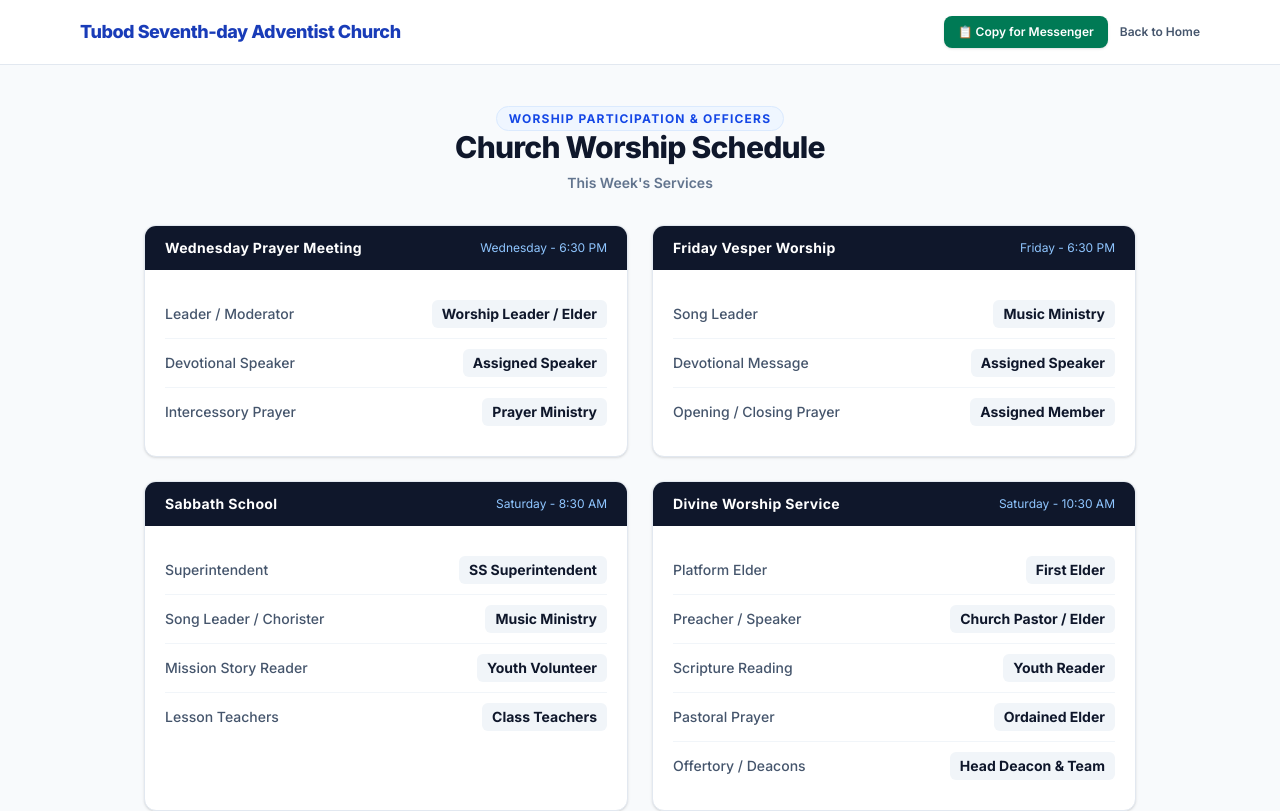
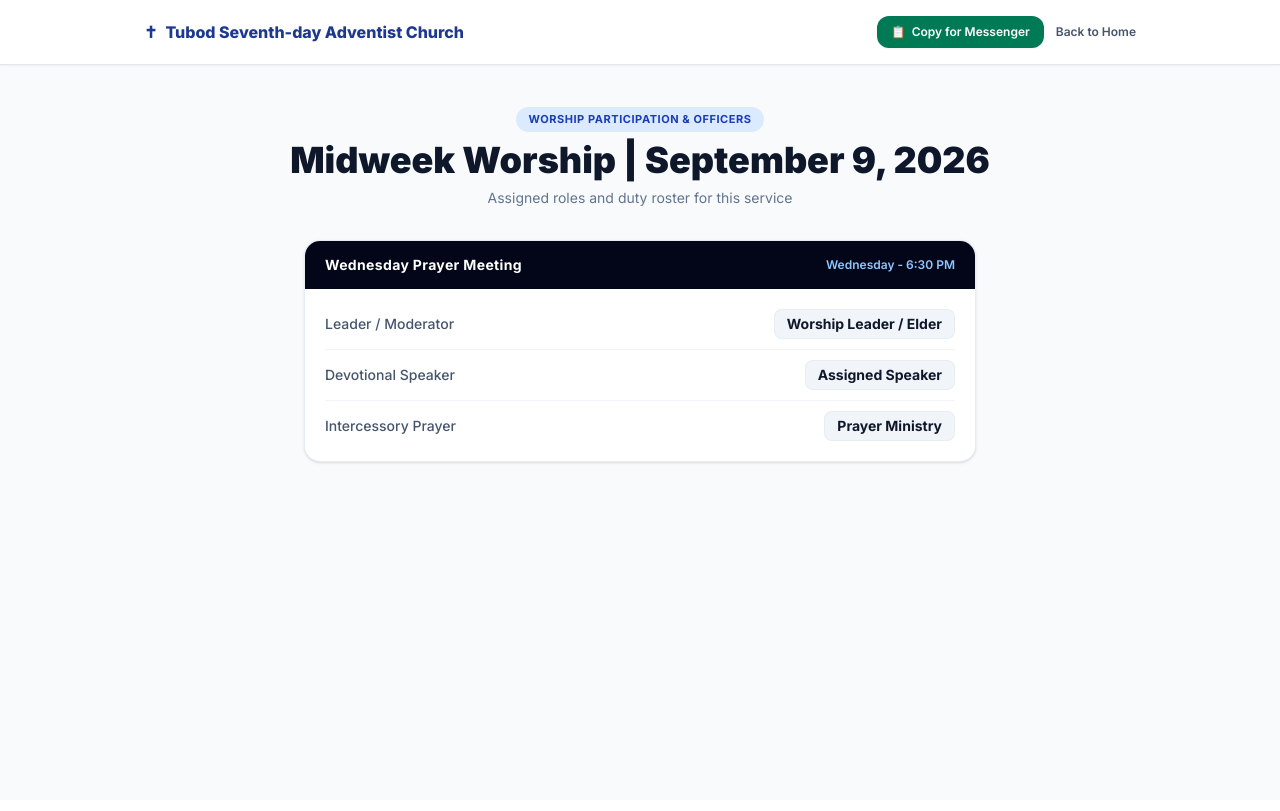
Before and after one commit to mvcashbel-art/church-website, a Next.js app: page /schedule in a window 1280 px wide. Shown: the top 811 px of the page. Built offline with nearby package versions, Linux system fonts and the light colour scheme.

Commit message:
Update page.tsx
Updated service schedule to reflect changes in service duties and enabled states.

```diff
--- a/app/schedule/page.tsx
+++ b/app/schedule/page.tsx
@@ -3,7 +3,7 @@
 import { useState, useEffect } from "react";
 import Link from "next/link";
 
-interface ServiceWorship {
+interface ServiceDuty {
   role: string;
   assignedTo: string;
 }
@@ -12,7 +12,7 @@ interface ServiceSchedule {
   title: string;
   time: string;
   enabled: boolean;
-  duties: ServiceWorship[];
+  duties: ServiceDuty[];
 }
 
 interface WeekSchedule {
@@ -25,7 +25,7 @@ interface WeekSchedule {
 }
 
 const DEFAULT_SCHEDULE: WeekSchedule = {
-  dateRange: "This Week's Services",
+  dateRange: "Midweek Worship | September 9, 2026",
   midweek: {
     title: "Wednesday Prayer Meeting",
     time: "Wednesday - 6:30 PM",
@@ -39,7 +39,7 @@ const DEFAULT_SCHEDULE: WeekSchedule = {
   vespers: {
     title: "Friday Vesper Worship",
     time: "Friday - 6:30 PM",
-    enabled: true,
+    enabled: false,
     duties: [
       { role: "Song Leader", assignedTo: "Music Ministry" },
       { role: "Devotional Message", assignedTo: "Assigned Speaker" },
@@ -49,7 +49,7 @@ const DEFAULT_SCHEDULE: WeekSchedule = {
   sabbathSchool: {
     title: "Sabbath School",
     time: "Saturday - 8:30 AM",
-    enabled: true,
+    enabled: false,
     duties: [
       { role: "Superintendent", assignedTo: "SS Superintendent" },
       { role: "Song Leader / Chorister", assignedTo: "Music Ministry" },
@@ -60,7 +60,7 @@ const DEFAULT_SCHEDULE: WeekSchedule = {
   divineWorship: {
     title: "Divine Worship Service",
     time: "Saturday - 10:30 AM",
-    enabled: true,
+    enabled: false,
     duties: [
       { role: "Platform Elder", assignedTo: "First Elder" },
       { role: "Preacher / Speaker", assignedTo: "Church Pastor / Elder" },
@@ -72,7 +72,7 @@ const DEFAULT_SCHEDULE: WeekSchedule = {
   ay: {
     title: "Adventist Youth (AY) Service",
     time: "Saturday - 3:30 PM",
-    enabled: true,
+    enabled: false,
     duties: [
       { role: "AY Program Leader", assignedTo: "AY Sponsor" },
       { role: "Song Service", assignedTo: "AY Praise Team" },
@@ -87,114 +87,109 @@ export default function SchedulePage() {
   const [copied, setCopied] = useState(false);
 
   useEffect(() => {
-    const saved = localStorage.getItem("church_Worship_schedule");
+    const saved = localStorage.getItem("church_duty_schedule");
     if (saved) {
       try {
-        setSchedule(JSON.parse(saved));
+        const parsed = JSON.parse(saved);
+        setSchedule({ ...DEFAULT_SCHEDULE, ...parsed });
       } catch (e) {}
     }
   }, []);
 
-  // Filter only enabled/visible services
-  const visibleServices = (
-    [
-      schedule.midweek,
-      schedule.vespers,
-      schedule.sabbathSchool,
-      schedule.divineWorship,
-      schedule.ay,
-    ] as ServiceSchedule[]
-  ).filter((s) => s.enabled !== false);
+  const serviceKeys = ["midweek", "vespers", "sabbathSchool", "divineWorship", "ay"] as const;
+  const activeServices = serviceKeys.filter((key) => schedule[key]?.enabled === true);
 
-  const copyToMessenger = () => {
-    const formatSection = (sec: ServiceSchedule) => {
-      const list = sec.duties.map((d) => `• ${d.role}: ${d.assignedTo}`).join("\n");
-      return `📌 *${sec.title}* (${sec.time})\n${list}`;
-    };
+  const handleCopy = () => {
+    let text = `✝ Tubod Seventh-day Adventist Church\n📅 ${schedule.dateRange}\n\n`;
 
-    const text = `⛪ *TUBOD SDA CHURCH - Worship Schedule*\n🗓️ ${schedule.dateRange}\n\n` +
-      visibleServices.map(formatSection).join("\n\n") +
-      `\n\n"Whatever your hand finds to do, do it with all your might." - Ecclesiastes 9:10`;
+    activeServices.forEach((key) => {
+      const s = schedule[key];
+      text += `--- ${s.title.toUpperCase()} (${s.time}) ---\n`;
+      s.duties.forEach((d) => {
+        text += `• ${d.role}: ${d.assignedTo}\n`;
+      });
+      text += `\n`;
+    });
 
+    text += `Please check your assignments. God bless! 🙏`;
     navigator.clipboard.writeText(text);
     setCopied(true);
     setTimeout(() => setCopied(false), 2500);
   };
 
   return (
-    <div className="min-h-screen bg-slate-50 text-slate-900 flex flex-col font-sans">
-      <header className="bg-white border-b border-slate-200 sticky top-0 z-50">
-        <div className="max-w-6xl mx-auto px-4 h-16 flex items-center justify-between">
-          <Link href="/" className="text-base sm:text-lg font-extrabold text-blue-800 tracking-tight">
-            Tubod Seventh-day Adventist Church
+    <div className="min-h-screen bg-slate-50 text-slate-900 pb-20 selection:bg-blue-100">
+      <header className="bg-white border-b border-slate-200 sticky top-0 z-30 shadow-xs">
+        <div className="max-w-5xl mx-auto px-4 h-16 flex items-center justify-between">
+          <Link href="/" className="font-extrabold text-blue-900 text-sm sm:text-base flex items-center gap-2">
+            <span>✝</span> Tubod Seventh-day Adventist Church
           </Link>
           <div className="flex items-center gap-3">
             <button
-              onClick={copyToMessenger}
-              className="bg-emerald-700 hover:bg-emerald-800 text-white text-xs font-semibold px-3.5 py-2 rounded-lg transition-colors flex items-center gap-1.5 shadow-sm"
+              onClick={handleCopy}
+              className="bg-emerald-700 hover:bg-emerald-800 text-white font-semibold text-xs px-3.5 py-2 rounded-xl transition-all shadow-xs flex items-center gap-1.5"
             >
-              {copied ? "✓ Copied to Clipboard!" : "📋 Copy for Messenger"}
+              <span>{copied ? "✓" : "📋"}</span>
+              <span>{copied ? "Copied!" : "Copy for Messenger"}</span>
             </button>
-            <Link
-              href="/"
-              className="text-xs font-semibold text-slate-600 hover:text-blue-800"
-            >
+            <Link href="/" className="text-xs font-semibold text-slate-600 hover:text-blue-700 transition-colors">
               Back to Home
             </Link>
           </div>
         </div>
       </header>
 
-      <main className="max-w-5xl mx-auto px-4 py-10 w-full flex-1">
-        <div className="text-center mb-8 space-y-2">
-          <span className="text-xs font-bold text-blue-700 uppercase tracking-widest bg-blue-50 px-3 py-1 rounded-full border border-blue-100">
+      <main className="max-w-5xl mx-auto px-4 pt-10">
+        <div className="text-center space-y-2 mb-8">
+          <span className="inline-block px-3 py-1 rounded-full bg-blue-100 text-blue-800 font-bold text-[11px] tracking-wider uppercase">
             Worship Participation & Officers
           </span>
-          <h1 className="text-3xl font-extrabold text-slate-900 tracking-tight">
-            Church Worship Schedule
+          <h1 className="text-3xl sm:text-4xl font-black text-slate-900">
+            {schedule.dateRange || "Church Worship Schedule"}
           </h1>
-          <p className="text-sm font-semibold text-slate-500">{schedule.dateRange}</p>
+          <p className="text-xs sm:text-sm text-slate-500">
+            Assigned roles and duty roster for this service
+          </p>
         </div>
 
-        {visibleServices.length === 0 ? (
-          <div className="text-center py-16 bg-white rounded-xl border border-slate-200 p-8">
-            <p className="text-slate-500 font-medium">No Worship schedules are currently published for this period.</p>
-            <p className="text-xs text-slate-400 mt-1">Check back soon or ask your church elders for assignments.</p>
+        {activeServices.length === 0 ? (
+          <div className="bg-white border border-slate-200 rounded-2xl p-12 text-center max-w-md mx-auto shadow-xs">
+            <span className="text-3xl">🗓️</span>
+            <h3 className="font-bold text-slate-800 mt-2">No Service Currently Active</h3>
+            <p className="text-xs text-slate-500 mt-1">
+              The church administrator has not enabled a duty schedule for this day yet.
+            </p>
           </div>
         ) : (
-          <div className="grid md:grid-cols-2 gap-6">
-            {visibleServices.map((srv, idx) => (
+          <div className={`grid gap-6 ${activeServices.length === 1 ? "max-w-2xl mx-auto" : "md:grid-cols-2"}`}>
+            {activeServices.map((key) => {
+              const item = schedule[key];
+              return (
                 <div
-                key={idx}
-                className="bg-white rounded-xl border border-slate-200 shadow-sm overflow-hidden flex flex-col"
+                  key={key}
+                  className="bg-white border border-slate-200/80 rounded-2xl shadow-sm overflow-hidden flex flex-col"
                 >
-                <div className="bg-slate-900 text-white px-5 py-3 flex items-center justify-between">
-                  <h2 className="font-bold text-sm tracking-wide">{srv.title}</h2>
-                  <span className="text-xs text-blue-300">{srv.time}</span>
+                  <div className="bg-slate-950 text-white px-5 py-3.5 flex justify-between items-center">
+                    <h2 className="font-bold text-sm tracking-wide">{item.title}</h2>
+                    <span className="text-xs text-blue-300 font-semibold">{item.time}</span>
                   </div>
-                <div className="p-5 divide-y divide-slate-100 flex-1">
-                  {srv.duties.map((Worship, dIdx) => (
-                    <div key={dIdx} className="py-2.5 flex justify-between items-center text-xs sm:text-sm">
-                      <span className="text-slate-600 font-medium">{Worship.role}</span>
-                      <span className="font-bold text-slate-900 bg-slate-100 px-2.5 py-1 rounded-md text-right">
-                        {Worship.assignedTo}
+
+                  <div className="p-5 divide-y divide-slate-100 flex-1 flex flex-col justify-around text-xs sm:text-sm">
+                    {item.duties.map((duty, idx) => (
+                      <div key={idx} className="py-2.5 flex items-center justify-between gap-4 first:pt-0 last:pb-0">
+                        <span className="text-slate-600 font-medium">{duty.role}</span>
+                        <span className="font-bold text-slate-900 bg-slate-100 px-3 py-1 rounded-lg border border-slate-200/60 text-right">
+                          {duty.assignedTo || "—"}
                         </span>
                       </div>
                     ))}
                   </div>
                 </div>
-            ))}
+              );
+            })}
           </div>
         )}
-
-        <div className="mt-8 text-center text-xs text-slate-500">
-          Scheduled participants unable to fulfill their Worship are requested to inform the head deacon or elder in advance.
-        </div>
       </main>
-
-      <footer className="mt-auto bg-white border-t border-slate-200 py-6 text-center text-xs text-slate-500">
-        <p>&copy; {new Date().getFullYear()} Tubod Seventh-day Adventist Church</p>
-      </footer>
     </div>
   );
 }
```
Lines whose indentation alone changed are shown as unchanged.
